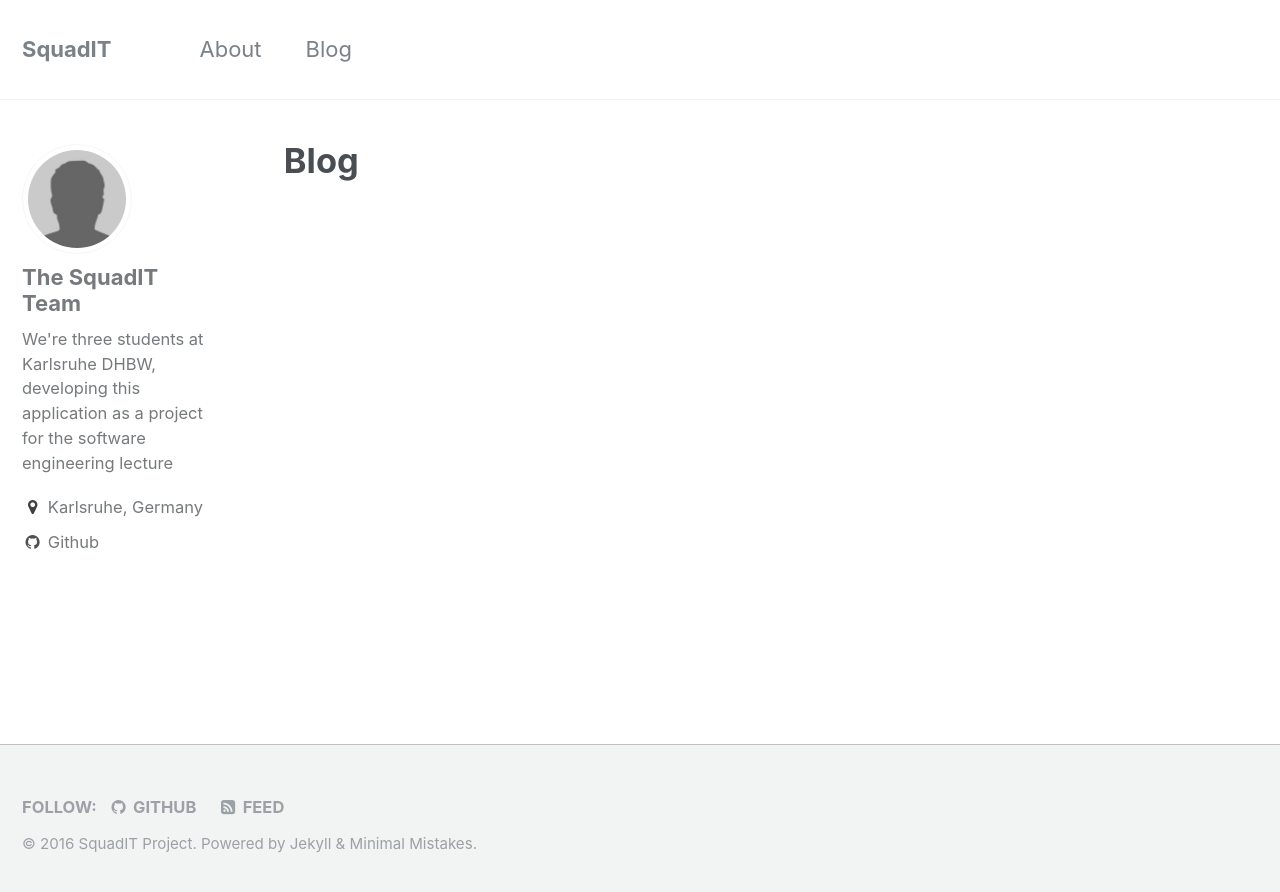
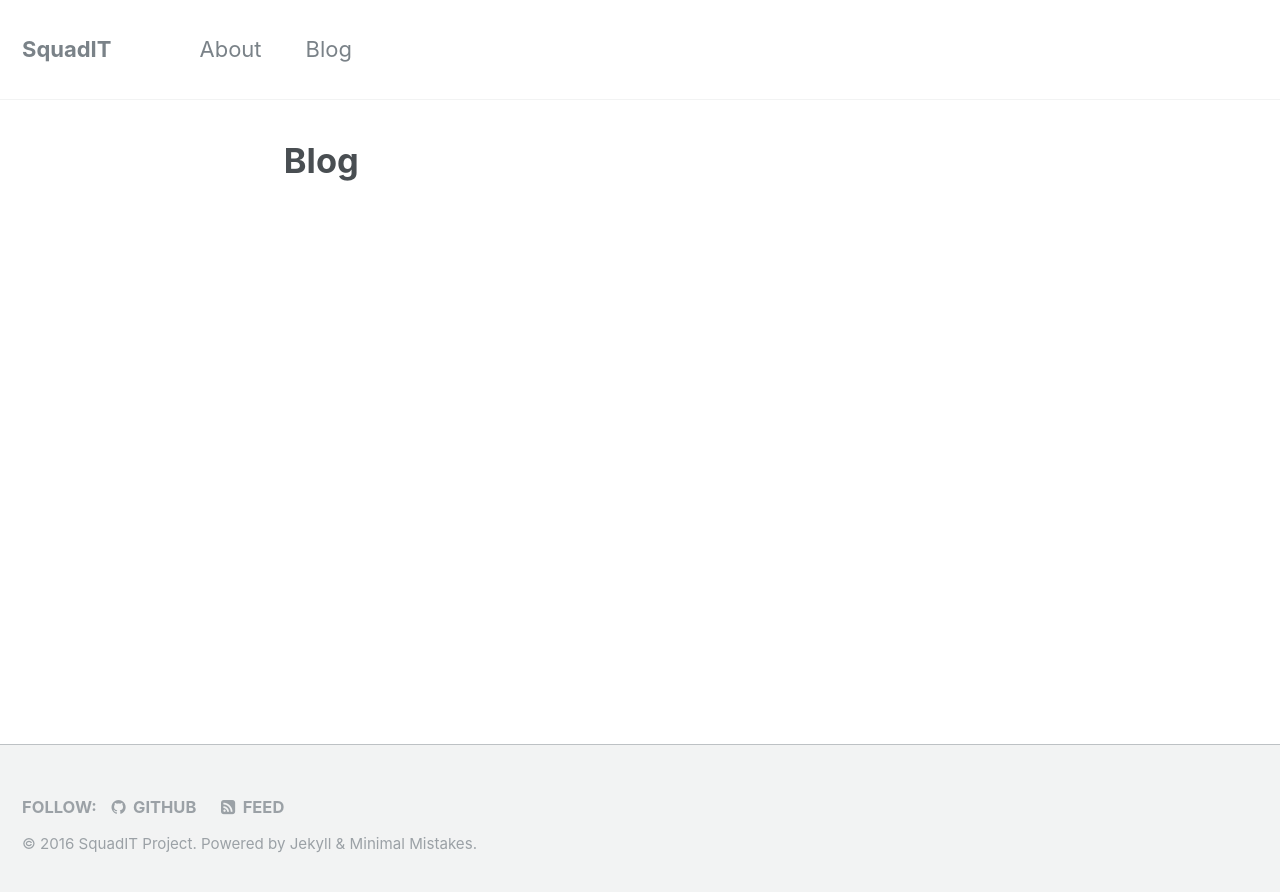
Before and after one commit to PalatinCoder/SquadIT, a Jekyll site: the page built from _pages/blog.html, in a window 1280 px wide. Shown: the top 892 px of the page. Built offline with Jekyll 4.4.1, drawn with Linux system fonts in a browser that asks for light colours; part of the change alters nothing that is shown.

```diff
--- a/_config.yml
+++ b/_config.yml
@@ -114,7 +114,7 @@ defaults:
       type: posts
     values:
       layout: single
-      author_profile: false
+      author_profile: true
       read_time: false
       comments: true
       share: true
@@ -125,7 +125,7 @@ defaults:
       type: pages
     values:
       layout: single
-      author_profile: true
+      author_profile: false
 
 
 # Reading Files
```
